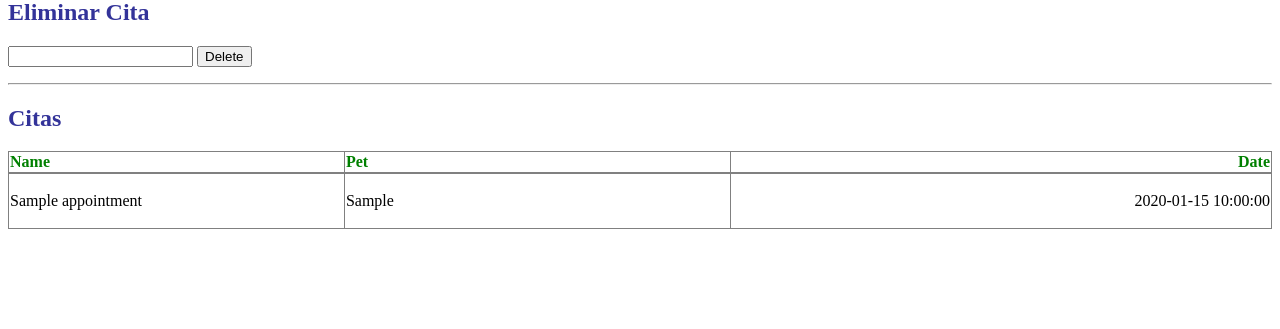
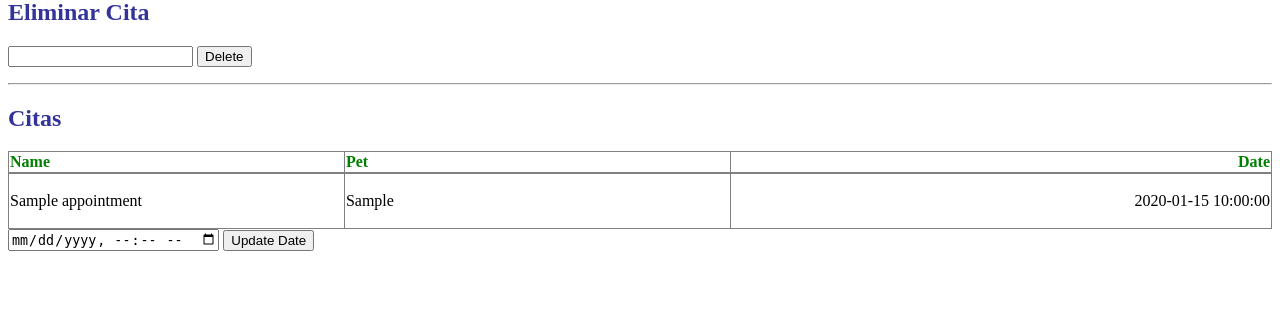
Before and after one commit to YagoSilvaA/DBP-Grupo-7, a Flask app: page / in a window 1280 px wide. Shown: the part 302-631 px from the top of the page. Run offline with Flask 2, Linux system fonts and the light colour scheme; tables that the repository leaves empty hold one stand-in row (values such as "Sample post").

Commit message:
Finishing CRUD

```diff
--- a/VenVet/templates/index.html
+++ b/VenVet/templates/index.html
@@ -12,7 +12,7 @@
 <p><input type="submit" value="Registrar" /></p>
 <hr /></form><form action="./delete" method="POST">
 <h2><span style="color: #333399;">Eliminar Cita</span></h2>
-<p><input name="name" type="text" /> <input type="submit" value="Delete" /></p>
+<p><input name="name" type="text" /> <input type="submit" value="Delete" /></p> </form>
 <hr />
 <h2><span style="color: #333399;">Citas</span></h2>
 <div>
@@ -34,10 +34,19 @@
 <td style="width: 26.5938%; height: 20px;">{{appointments.name}}</td>
 <td style="width: 30.601%; height: 20px;">{{appointments.pet}}</td>
 <td style="width: 42.8051%; height: 20px; text-align: right;">{{appointments.date}}</td>
+
+
+
 </tr>
+
 </tbody>
+
 </table>
+<form method="POST" action="./updatedate">
+  <input type="hidden" value="{{appointments.date}}" name="olddate">
+    <input type="datetime-local"  name="newdate">
+    <input type="submit" value="Update Date">
+</form>
 {% endfor %}
 {% endblock %}
 </div>
-</form>
--- a/VenVet/veterinaria.py
+++ b/VenVet/veterinaria.py
@@ -1,5 +1,6 @@
 
 #Imports
+##from crypt import methods
 ##from crypt import methods
 from email.policy import default
 from flask import (
@@ -55,6 +56,16 @@ def delete():
     db.session.delete(animal)
     db.session.commit()
     return redirect('/')
+
+
+@app.route('/updatedate', methods = ['POST'])
+def updatedate():
+    newdate = request.form.get("newdate")
+    olddate = request.form.get("olddate")
+    appointment = Appointments.query.filter_by(date=olddate).first()
+    appointment.date = newdate
+    db.session.commit()
+    return redirect('/')
 #Run Script
 if __name__ == '__main__':
     app.run(debug=True, port=5001)
```
